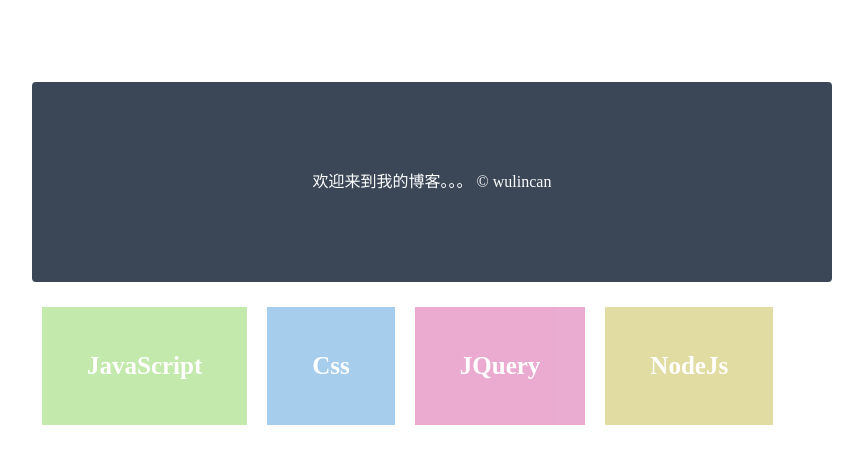
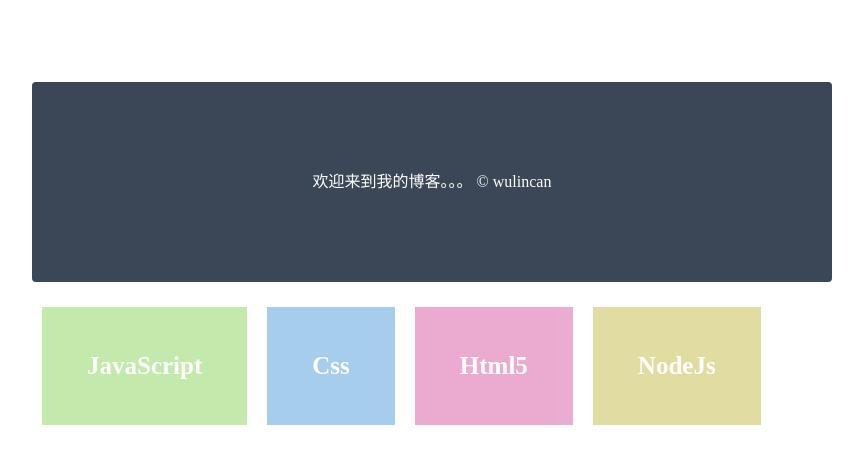
Before and after one commit to wlcan/blog, a Jekyll site: the page index.html, which Jekyll copies as it is, in a window 1280 px wide. Shown: the top 464 px of the page, without its empty margins (208-1071 px from the left). Built offline with Jekyll 4.4.1, drawn with Linux system fonts in a browser that asks for light colours.

Commit message:
Update index.html

```diff
--- a/index.html
+++ b/index.html
@@ -78,7 +78,7 @@
 			<ul>
 				<li class="bgcolor1"><a href="javascript:;">JavaScript</a></li>
 				<li class="bgcolor2"><a href="javascript:;">Css</a></li>
-				<li class="bgcolor3"><a href="javascript:;">JQuery</a></li>
+				<li class="bgcolor3"><a href="javascript:;">Html5</a></li>
 				<li class="bgcolor4"><a href="javascript:;">NodeJs</a></li>
 			</ul>
 		</div>
```
